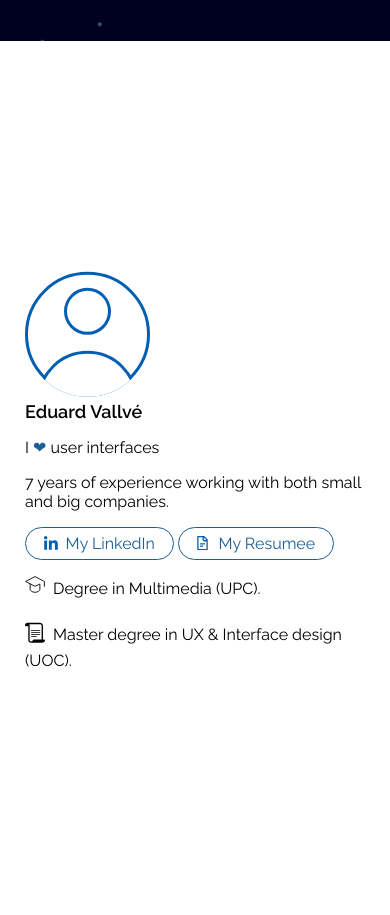
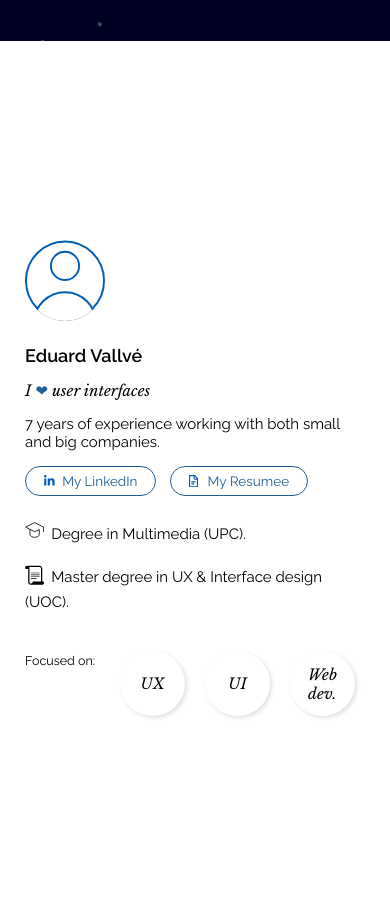
Before and after one commit to eduvallve/portfolio, a PHP site: page / in a window 390 px wide. Shown: the part 803-1718 px from the top of the page. Run offline with PHP 8.4, Linux system fonts and the light colour scheme.

Commit message:
PF - Basic information component has all data and basic CSS hover interaction and responsiveness

```diff
--- a/htdocs/common/style.css
+++ b/htdocs/common/style.css
@@ -212,4 +212,19 @@ main {
   color: rgb(31, 94, 148);
 }
 
+.rounded-tag {
+  display: flex;
+  width: 80px;
+  max-width: 100%;
+  min-width: 55px;
+  aspect-ratio: 1;
+  align-items: center;
+  justify-content: center;
+  font-family: "Libre Baskerville", serif;
+  border-radius: 100%;
+  box-shadow: 2px 2px 4px rgba(0, 0, 0, 0.1254901961);
+  position: relative;
+  cursor: pointer;
+}
+
 /*# sourceMappingURL=style.css.map */
--- a/htdocs/common/style.scss
+++ b/htdocs/common/style.scss
@@ -128,3 +128,18 @@ main {
 .heart {
     color: $electric-blue;
 }
+
+.rounded-tag {
+    display: flex;
+    width: 80px;
+    max-width: 100%;
+    min-width: 55px;
+    aspect-ratio: 1;
+    align-items: center;
+    justify-content: center;
+    font-family: "Libre Baskerville", serif;
+    border-radius: 100%;
+    box-shadow: 2px 2px 4px #00000020;
+    position: relative;
+    cursor: pointer;
+}
--- a/htdocs/components/basicInformation/basicInformation.css
+++ b/htdocs/components/basicInformation/basicInformation.css
@@ -4,18 +4,28 @@
   flex-direction: column;
   justify-content: center;
   font-family: "Raleway";
-  font-size: 16px;
+  font-size: 15px;
 }
 .basicInformation__name {
   margin-top: 0;
   font-size: 18px;
 }
+.basicInformation__slogan {
+  font-family: "Libre Baskerville";
+}
 .basicInformation .profilePic {
+  width: 80px;
   max-width: 100%;
+  margin-bottom: var(--col-gap);
 }
 .basicInformation .btn {
   display: inline-block;
   margin-bottom: 15px;
+  font-size: 0.9em;
+  margin-right: 10px;
+}
+.basicInformation .btn:last-of-type {
+  margin-bottom: 25px;
 }
 .basicInformation__studies {
   margin-top: 0;
@@ -25,5 +35,39 @@
   vertical-align: middle;
   padding-bottom: 10px;
 }
+.basicInformation__focus {
+  margin-top: calc(var(--col-gap) * 2);
+  justify-content: flex-start;
+  position: relative;
+}
+.basicInformation__focus.cols > .col-3 {
+  width: calc(25% - var(--col-gap));
+}
+.basicInformation__focus.cols > .col-3:first-of-type {
+  margin: 0;
+  width: 25%;
+}
+.basicInformation__focus.cols > .col-3 .basicInformation__focus-tooltip {
+  display: none;
+}
+.basicInformation__focus.cols > .col-3:hover .basicInformation__focus-tooltip {
+  display: block;
+  position: absolute;
+  width: calc(75% - var(--col-gap));
+  top: calc(var(--col-gap) * 6);
+  left: calc(var(--col-gap) * 0.5 + 25%);
+  font-size: 0.75em;
+  line-height: 1.45em;
+  font-family: "Libre Baskerville";
+}
+.basicInformation__focus.cols > .col-3:hover .rounded-tag::after {
+  content: "";
+  width: 1px;
+  height: calc(var(--col-gap) * 2);
+  background: #ebebeb;
+  position: absolute;
+  top: 100%;
+  left: 50%;
+}
 
 /*# sourceMappingURL=basicInformation.css.map */
--- a/htdocs/components/basicInformation/basicInformation.js
+++ /dev/null
@@ -1,103 +0,0 @@
-const FE_ROLES = ["engineer", "problem solver", "creative", "developer"];
-
-class Brief {
-  constructor() {
-    this.init();
-  }
-
-  init() {
-    this.setRefs();
-    this.setListeners();
-    this.startAutoDev();
-  }
-
-  setRefs() {
-    this.base = document.querySelector(".brief");
-    this.sun = this.base.querySelector(".brief__animation--sun");
-    this.stars = this.base.querySelector(".brief__animation--stars");
-    this.name = this.base.querySelector(".brief__name");
-    this.feList = this.base.querySelector(".brief__role--list");
-  }
-
-  setListeners() {
-    window.addEventListener("scroll", () => this.scrollMovement());
-  }
-
-  scrollMovement() {
-    this.moveSun();
-    this.changeSkyBgColor();
-    this.toggleStars();
-  }
-
-  moveSun() {
-    const scrollY = parseInt(window.scrollY);
-    this.sun.style.transform = "translateY(calc(100vh - " + scrollY + "px))";
-  }
-
-  changeSkyBgColor(bgColor = "rgba(0, 0, 33, 1)") {
-    let scroll = window.pageYOffset;
-    let windowHeight = window.innerHeight;
-    const sunSize = this.sun.offsetHeight;
-    const electricBlue = "rgba(31,94,148,1)";
-    if (scroll < sunSize / 20) {
-      this.base.style.backgroundColor = bgColor;
-    } else if (scroll > sunSize / 20 && scroll < sunSize) {
-      this.base.style.backgroundColor = "orange";
-    } else if (scroll > sunSize && scroll < windowHeight / 1.5 + sunSize) {
-      this.base.style.backgroundColor = "lightblue";
-    } else {
-      this.base.style.backgroundColor = electricBlue;
-    }
-  }
-
-  toggleStars() {
-    let scroll = window.pageYOffset;
-    let windowHeight = window.innerHeight;
-    const sunSize = this.sun.offsetHeight;
-    if (scroll < sunSize / 20) {
-      this.stars.style.opacity = 1;
-    } else if (scroll > sunSize / 20) {
-      this.stars.style.opacity = 0;
-    }
-  }
-
-  startAutoDev() {
-    this.moveFrontendRoleSlider();
-    this.createSkyDots();
-  }
-
-  moveFrontendRoleSlider() {
-    const feList = this.feList;
-    let i = 0;
-    setInterval(function () {
-      feList.innerHTML = "";
-      const li = document.createElement("li");
-      li.classList.add("brief__role--item");
-      const text = document.createTextNode(FE_ROLES[i]);
-      li.appendChild(text);
-      feList.appendChild(li);
-      i < FE_ROLES.length - 1 ? i++ : (i = 0);
-    }, 3000);
-  }
-
-  createSkyDots() {
-    var base = this.stars;
-    function freshDot() {
-      this.obj = document.createElement("div");
-      this.obj.classList.add("brief__animation--star");
-      this.obj.style.left = `calc(100vw * ${Math.random()})`;
-      this.obj.style.top = `calc(100vh * ${Math.random()})`;
-      this.size = Math.floor(2 * Math.random()) + 4;
-      this.obj.style.height = this.size + "px";
-      this.obj.style.width = this.size + "px";
-
-      base.appendChild(this.obj);
-    }
-    var dot = [];
-    for (var i = 0; i < 150; i++) {
-      dot.push(new freshDot());
-    }
-  }
-}
-
-const BRIEF = new Brief();
--- a/htdocs/components/basicInformation/basicInformation.php
+++ b/htdocs/components/basicInformation/basicInformation.php
@@ -6,12 +6,29 @@
         <h2 class="basicInformation__name">Eduard Vallvé</h2>
         <p class="basicInformation__slogan">I <span class="heart">&#10084;</span> user interfaces</p>
         <p class="basicInformation__description"><?php echo (intval(date("Y")) - 2016); ?> years of experience working with both small and big companies.</p>
-        <a class="btn btn__secondary icon icon__linkedin" href="#" target="_blank">My LinkedIn</a>
+        <a class="btn btn__secondary icon icon__linkedin" href="https://www.linkedin.com/in/eduvallve/" target="_blank">My LinkedIn</a>
         <a class="btn btn__secondary icon icon__resumee" href="#" target="_blank">My Resumee</a>
       </div>
       <div class="col-4">
         <p class="basicInformation__studies icon icon__graduate">Degree in Multimedia (UPC).</p>
         <p class="basicInformation__studies icon icon__master">Master degree in UX & Interface design (UOC).</p>
+        <div class="basicInformation__focus cols">
+          <div class="col-3">
+            <small>Focused on:</small>
+          </div>
+          <div class="col-3">
+            <span class="rounded-tag" data-filter="filter_ux">UX</span>
+            <div class="basicInformation__focus-tooltip">User Experience [noun] :: The overall experience of a person using a product such as a website or computer application, especially in terms of how easy or pleasing it is to use.</div>
+          </div>
+          <div class="col-3">
+            <span class="rounded-tag" data-filter="filter_ui">UI</span>
+            <div class="basicInformation__focus-tooltip">User Interface [noun] :: The means by which the user and a computer system interact, in particular the use of input devices and software.</div>
+          </div>
+          <div class="col-3">
+            <span class="rounded-tag" data-filter="filter_web-dev">Web<br>dev.</span>
+            <div class="basicInformation__focus-tooltip">Web development [noun] :: The building and maintenance of websites; it’s the work that happens behind the scenes to make a website look great, work fast and perform well with a seamless user experience.</div>
+          </div>
+        </div>
       </div>
     </div>
   </main>
--- a/htdocs/components/basicInformation/basicInformation.scss
+++ b/htdocs/components/basicInformation/basicInformation.scss
@@ -5,7 +5,7 @@
         flex-direction: column;
         justify-content: center;
         font-family: 'Raleway';
-        font-size: 16px;
+        font-size: 15px;
     }
 
     &__name {
@@ -13,13 +13,25 @@
         font-size: 18px;
     }
 
+    &__slogan {
+        font-family: 'Libre Baskerville';
+    }
+
     .profilePic {
+        width: 80px;
         max-width: 100%;
+        margin-bottom: var(--col-gap);
     }
 
     .btn {
         display: inline-block;
         margin-bottom: 15px;
+        font-size: 0.9em;
+        margin-right: 10px;
+
+        &:last-of-type {
+            margin-bottom: 25px;
+        }
     }
 
     &__studies {
@@ -31,4 +43,46 @@
             padding-bottom: 10px;
         }
     }
+
+    &__focus {
+        margin-top: calc(var(--col-gap) * 2);
+        justify-content: flex-start;
+        position: relative;
+
+        &.cols > .col-3 {
+            width: calc(25% - var(--col-gap));
+
+            &:first-of-type {
+                margin: 0;
+                width: 25%;
+            }
+
+            .basicInformation__focus-tooltip {
+                display: none;
+            }
+
+            &:hover {
+                .basicInformation__focus-tooltip {
+                    display: block;
+                    position: absolute;
+                    width: calc(75% - var(--col-gap));
+                    top: calc(var(--col-gap) * 6);
+                    left: calc(var(--col-gap) * 0.5 + 25%);
+                    font-size: 0.75em;
+                    line-height: 1.45em;
+                    font-family: 'Libre Baskerville';
+                }
+
+                .rounded-tag::after {
+                    content: '';
+                    width: 1px;
+                    height: calc(var(--col-gap) * 2);
+                    background: #ebebeb;
+                    position: absolute;
+                    top: 100%;
+                    left: 50%;
+                }
+            }
+        }
+    }
 }
```
Also changed, not shown: 2 other files.
